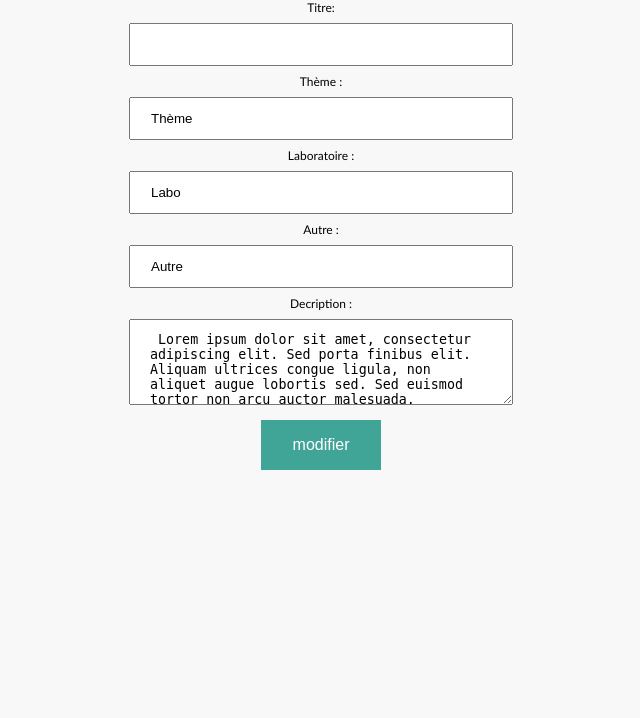
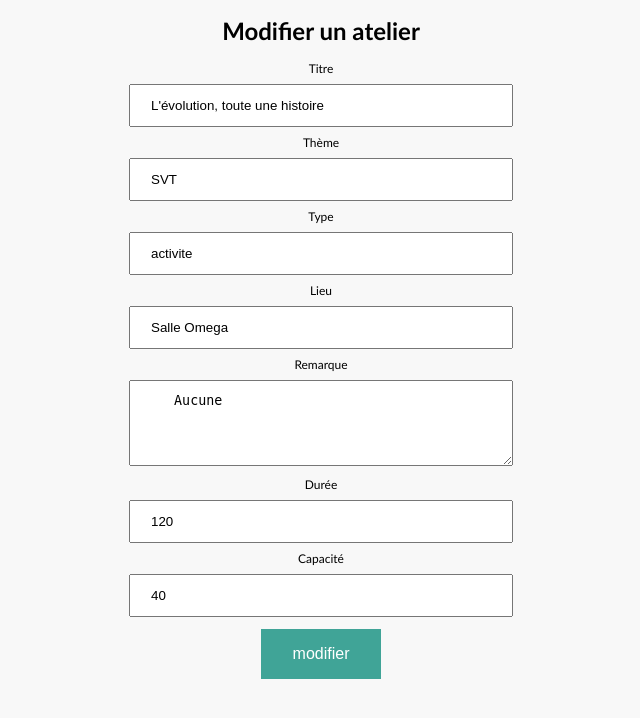
Before and after one commit to waaliid/CDP_ITW_DEV, a PHP site: page /edit_atelier.php?modif_article=1 in a window 1280 px wide. Shown: the top 718 px of the page, without its empty margins (319-959 px from the left). Run offline with PHP 8.4, Linux system fonts and the light colour scheme; data comes from the database, SQL or seed files in the repository; data that the repository does not hold is empty.

Commit message:
[Src/Web] Modification d'un article v1

```diff
--- a/Src/Web/edit_atelier.php
+++ b/Src/Web/edit_atelier.php
@@ -1,3 +1,22 @@
+<?php include("connexion.php");?>
+<?php
+if(isset($_GET['modif_article'])){
+
+  $rep = $bdd->prepare('SELECT * FROM atelier WHERE id_Atelier =?');
+  $rep->execute(array($_GET['modif_article']));
+  $donnees = $rep->fetch();
+  $rep->closeCursor();
+  }
+?>
+<?php
+if(isset($_POST['modifier'])){
+
+    $req = $bdd->prepare("UPDATE atelier SET titre = ?, theme = ?, type = ?, Remarque = ?, lieu = ?, duree = ?, capacite = ? WHERE id_Atelier =?");
+    $req->execute(array($_POST['titre'], $_POST['theme'],$_POST['type'],$_POST['remarque'],$_POST['lieu']
+      ,$_POST['duree'],$_POST['capacite'], $_POST['id']));
+    header('Location: list_atelier.php');
+}
+?>
 <!DOCTYPE html>
 <html>
 <head>
@@ -6,42 +25,28 @@
  <meta charset="UTF-8">
 </head>
 <body>
-<?php
+<h3></h3>
+<form action="edit_atelier.php" method="POST">
+  <h1>Modifier un atelier</h1>
+  <input type="hidden" name="id" value="<?php echo $_GET['modif_article']?>">
+  <label>Titre</label><br>
+  <input type="text" name="titre" value="<?php echo $donnees['titre']?>"><br>
+  <label>Thème</label><br>
+  <input type="text" name="theme" value="<?php echo $donnees['theme']?>"><br>
+  <label>Type</label><br>
+  <input type="text" name="type" value="<?php echo $donnees['type']?>"><br>
+  <label>Lieu</label><br>
+  <input type="text" name="lieu" value="<?php echo $donnees['lieu']?>"><br>
+  <label>Remarque</label><br>
+  <textarea rows="4" cols="50" name="remarque">
+   <?php echo $donnees['Remarque']?>
+  </textarea><br>
+  <label>Durée</label><br>
+  <input type="text" name="duree" value="<?php echo $donnees['duree']?>"><br>
+  <label>Capacité</label><br>
+  <input type="text" name="capacite" value="<?php echo $donnees['capacite']?>"><br>
 
-
-if(isset($_POST['workshopList']) && !empty($_POST['workshopList'])){
-	$values = $_POST['workshopList'];
-	$title = (isset($values[0]) && $values[0] == 1)? "La terre dans le système solaire" : "Title";
-
-    foreach($values as $selectValue){
-		//affichage des valeurs sélectionnées
-                echo $selectValue."<br>";
-	}
-}
-?>
-
-<form action="edit_atelier.php">
-  Titre:<br>
-  <input type="text" name="firstname" value="<?php echo $title ?>">
-  <br>
-  Thème :<br>
-  <input type="text" name="lastname" value="Thème">
-  <br>
-	Laboratoire :<br>
-  <input type="text" name="lastname" value="Labo">
-  <br>
-   Autre :<br>
-  <input type="text" name="lastname" value="Autre">
-  <br>
-   Decription :<br>
-  <textarea rows="4" cols="50">
- Lorem ipsum dolor sit amet, consectetur adipiscing elit. Sed porta finibus elit. Aliquam ultrices congue ligula, non aliquet augue lobortis sed. Sed euismod tortor non arcu auctor malesuada. Curabitur ac orci in est dignissim pharetra vitae et mi. Proin ligula orci, vehicula ac augue at, condimentum ornare arcu. Aliquam sodales posuere porta. Cras eget sagittis elit, in molestie odio.
-
-Curabitur semper ante at ex bibendum pharetra. Sed viverra massa vel ex ullamcorper volutpat. Fusce tincidunt sed eros eget convallis. Mauris suscipit, nunc a facilisis suscipit, mi felis congue massa, at tincidunt diam erat vitae lacus. In augue massa, aliquet vitae maximus a, pellentesque quis turpis. Integer erat ex, vehicula ac velit id, molestie tincidunt nisi. Vestibulum eu ligula nunc. Ut bibendum congue tortor sed interdum. Nullam in rhoncus nulla. Proin et dui a est viverra scelerisque. Nam non arcu pretium, facilisis eros a, porta odio. Suspendisse vitae commodo ipsum.
-
-</textarea>
-  <br>
-  <input type="submit" value="modifier">
+  <input type="submit" name= "modifier" value="modifier">
 </form>
 
 </body>
```
